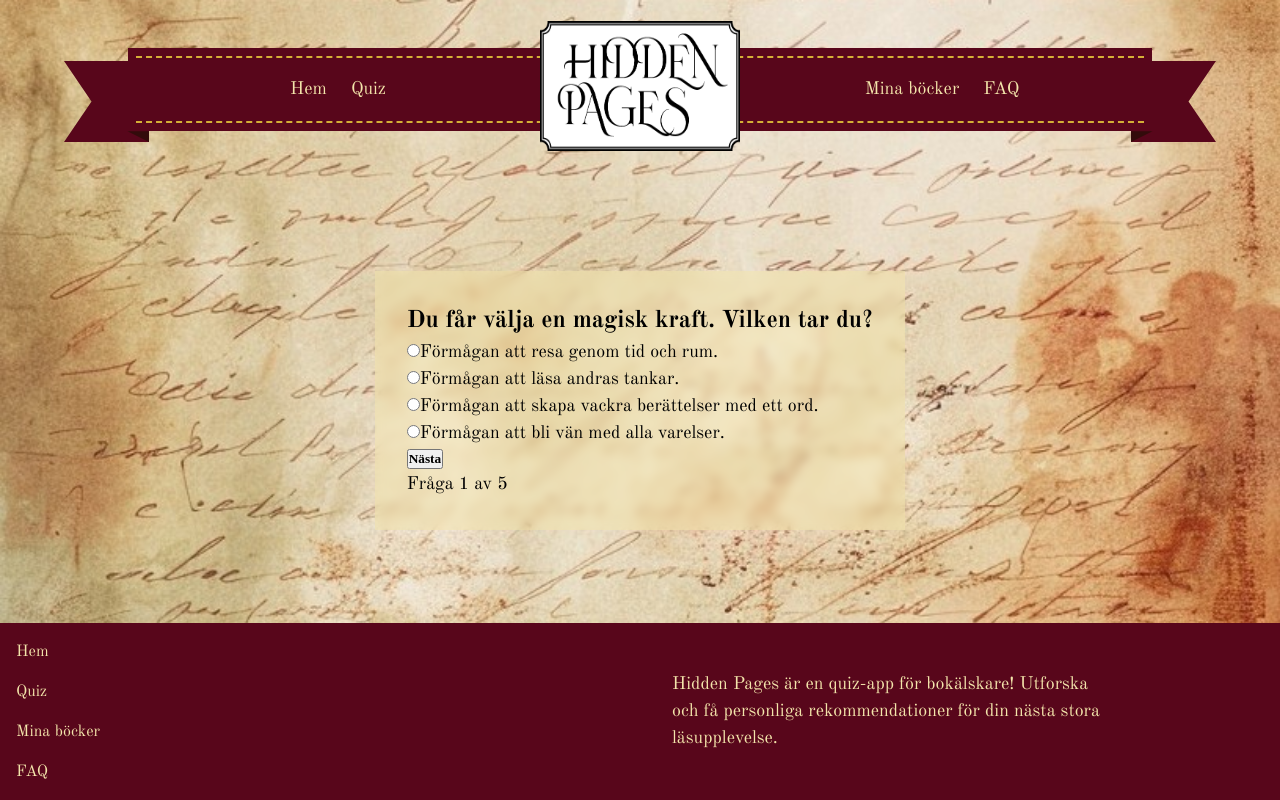
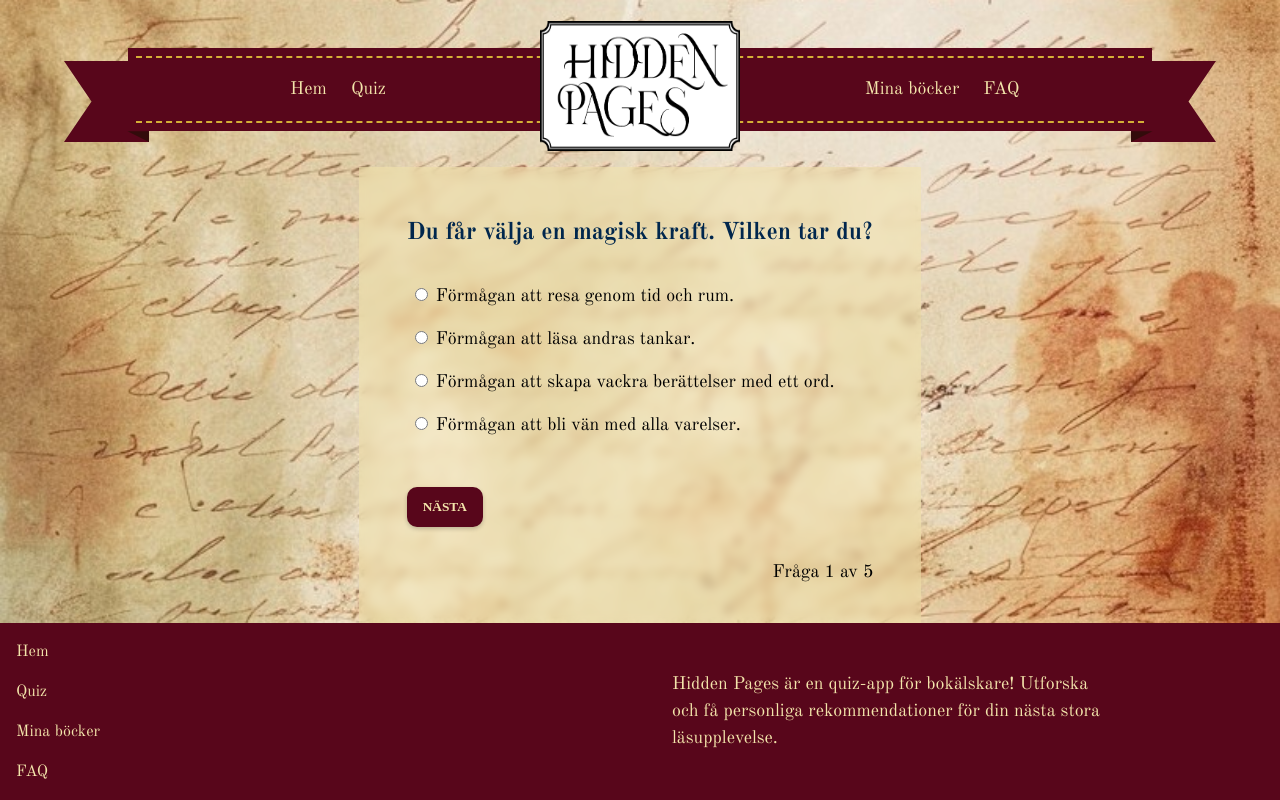
Before and after one commit to Annika-Nyholm/HiddenPages, a React (Vite) app in the folder client/: page /quiz in a window 1280 px wide. Both pictures are taken after a click on the button "STARTA QUIZ". Built offline with nearby package versions, Linux system fonts and the light colour scheme; no server answers.

Commit message:
💄 add mixin to buttons

```diff
--- a/client/src/components/Quiz.tsx
+++ b/client/src/components/Quiz.tsx
@@ -50,8 +50,10 @@ export const Quiz = () => {
 				<article className='quiz-start'>
 					<h2>Välkommen till Quizet!</h2>
 					<button
+						className='start-button'
 						type='button'
 						aria-label='Starta quiz'
+						data-content='Starta quiz'
 						onClick={startQuiz}
 					>
 						Starta Quiz
@@ -91,6 +93,7 @@ export const Quiz = () => {
 					<div className='button-wrapper'>
 						{currentQuestionIndex > 0 && (
 							<button
+							className='back-button'
 								type='button'
 								aria-label='backa en fråga'
 								onClick={handlePrevQuestion}
@@ -100,6 +103,7 @@ export const Quiz = () => {
 						)}
 						{currentQuestionIndex < quiz.length - 1 ? (
 							<button
+							className='next-button'
 								type='button'
 								aria-label='nästa fråga'
 								onClick={handleNextQuestion}
@@ -108,6 +112,7 @@ export const Quiz = () => {
 							</button>
 						) : (
 							<button
+								className='submit-button'
 								type='button'
 								aria-label='generera bokrekommendationer'
 								onClick={() => {
--- a/client/src/styles/_mixins.scss
+++ b/client/src/styles/_mixins.scss
@@ -0,0 +1,82 @@
+@mixin CTAbutton-style(
+	$bg-color,
+	$text-color,
+	$hover-bg-color,
+	$shadow-color,
+	$light-color,
+	$gold-color
+) {
+	background-color: $bg-color;
+	color: $text-color;
+	text-transform: uppercase;
+	padding: 0.75rem 1rem;
+	border: none;
+	border-radius: 10px;
+	cursor: pointer;
+	position: relative;
+	overflow: hidden;
+	box-shadow: 0px 2px 4px rgba($shadow-color, 0.2);
+	transition: transform 0.3s ease, box-shadow 0.3s ease;
+
+	&::before {
+		content: attr(
+			data-content
+		); /* Dynamiskt content baserat på HTML-atribut */
+		position: absolute;
+		top: 0;
+		left: 0;
+		right: 0;
+		bottom: 0;
+		background: linear-gradient(90deg, $light-color, $gold-color);
+		background-clip: text;
+		-webkit-background-clip: text;
+		-webkit-text-fill-color: transparent;
+		font-size: inherit;
+		font-weight: inherit;
+		display: flex;
+		justify-content: center;
+		align-items: center;
+		pointer-events: none;
+	}
+
+	&:hover {
+		transform: translateY(-1px);
+		box-shadow: 0px 4px 6px rgba($shadow-color, 0.3);
+
+		&::before {
+			background: linear-gradient(270deg, $gold-color, $light-color);
+			background-clip: text;
+			-webkit-background-clip: text;
+			-webkit-text-fill-color: transparent;
+		}
+	}
+
+	&:active {
+		transform: translateY(1px);
+		box-shadow: 0px 1px 3px rgba($shadow-color, 0.2);
+	}
+}
+
+@mixin button-style($bg-color, $text-color, $hover-bg-color, $shadow-color) {
+	background-color: $bg-color;
+	color: $text-color;
+	text-transform: uppercase;
+	padding: 0.75rem 1rem;
+	border: none;
+	border-radius: 10px;
+	cursor: pointer;
+	position: relative;
+	box-shadow: 0px 2px 4px rgba($shadow-color, 0.2);
+	transition: transform 0.3s ease, box-shadow 0.3s ease;
+
+	&:hover {
+		transform: translateY(-1px);
+		background-color: $hover-bg-color;
+		box-shadow: 0px 4px 6px rgba($shadow-color, 0.3);
+	}
+
+	&:active {
+		transform: translateY(1px);
+		box-shadow: 0px 1px 3px rgba($shadow-color, 0.2);
+	}
+}
--- a/client/src/styles/components/quiz.scss
+++ b/client/src/styles/components/quiz.scss
@@ -1,66 +1,90 @@
+@use '../variables' as *;
+@use '../mixins' as *;
+@use '../base' as *;
+
 .quiz-start {
-	background-color: rgba(#f3e5ab, 0.5);
+	background-color: rgba(white, 0.5);
 	backdrop-filter: blur(10px);
 	-webkit-backdrop-filter: blur(10px);
-	padding: 2rem;
+	padding: 6rem;
+
 	h2 {
 		padding-block: 1rem;
 	}
-    button {
+
+	.start-button {
 		align-self: flex-end;
-        background-color: #01274d;
-        color: transparent;
-        text-transform: uppercase;
-        padding: 0.75rem 1rem;
-        border: none;
-        border-radius: 10px;
-        cursor: pointer;
-        position: relative;
-        overflow: hidden;
-        box-shadow: 0px 2px 4px rgba(0, 0, 0, 0.2);
-        transition: transform 0.3s ease, box-shadow 0.3s ease;
+		@include CTAbutton-style(
+			$navy-color,
+			transparent,
+			$darker-navy-color,
+			black,
+			$light-color,
+			$gold-color
+		);
+	}
+}
+.quiz-wrapper {
+	background-color: rgba($light-color, 0.5);
+	backdrop-filter: blur(5px);
+	-webkit-backdrop-filter: blur(5px);
+	padding: 3rem;
 
-        &::before {
-            content: 'Starta Quiz';
-            position: absolute;
-            top: 0;
-            left: 0;
-            right: 0;
-            bottom: 0;
-            background: linear-gradient(90deg, #f3e5ab, #d4af37);
-            background-clip: text;
-            -webkit-background-clip: text;
-            -webkit-text-fill-color: transparent;
-            font-size: inherit;
-            font-weight: inherit;
+	.question-card {
         display: flex;
-            justify-content: center;
-            align-items: center;
-            pointer-events: none;
+        flex-direction: column;
+        gap: 2rem;
+
+        h3 {
+			color: $navy-color;
 		}
 
-        &:hover {
-            transform: translateY(-1px);
-            background-color: #012243;
-            box-shadow: 0px 4px 6px rgba(0, 0, 0, 0.3);
+		li {
+            padding-block-end: 1rem;
+		}
 
-            &::before {
-                background: linear-gradient(270deg, #d4af37, #f3e5ab);
-                background-clip: text;
-                -webkit-background-clip: text;
-                -webkit-text-fill-color: transparent;
+		input {
+            margin-right: 0.5rem;
+		}
+
+        label {
+            cursor: pointer;
+            padding: 0.5rem;
+        }
+
+        .button-wrapper {
+            display: flex;
+            gap: 1rem;
+            //align-self: flex-end;
+        }
+
+		.next-button {
+			@include button-style(
+				$red-color,
+				$light-color,
+				$lighter-red-color,
+				black
+			);
+		}
+		.back-button {
+			@include button-style(
+				$light-color,
+				$red-color,
+				$darker-light-color,
+				black
+			);
+		}
+		.submit-button {
+			@include button-style(
+				$navy-color,
+				$gold-color,
+				$darker-navy-color,
+				black
+			);
+		}
+
+		p {
+			align-self: flex-end;
 		}
 	}
-        &:active {
-            transform: translateY(1px);
-            box-shadow: 0px 1px 3px rgba(0, 0, 0, 0.2);
 }
-    }
-
-}
-.quiz-wrapper {
-    background-color: rgba(#f3e5ab, 0.5);
-    backdrop-filter: blur(5px);
-    -webkit-backdrop-filter: blur(5px);
-    padding: 2rem;
-}
--- a/client/src/styles/pages/homePage.scss
+++ b/client/src/styles/pages/homePage.scss
@@ -1,3 +1,7 @@
+@use '../variables' as *;
+@use '../mixins' as *;
+@use '../base' as *;
+
 .homepage-wrapper {
 	width: 100%;
 	height: 100vh;
@@ -12,7 +16,7 @@
 	.home-text {
 		width: 80%;
 		max-width: 660px;
-		background-color: rgba(#f3e5ab, 0.5);
+		background-color: rgba($light-color, 0.5);
 		backdrop-filter: blur(20px);
 		-webkit-backdrop-filter: blur(20px);
 		padding: 1rem;
@@ -31,7 +35,7 @@
 		}
 		button {
 			align-self: flex-end;
-			background-color: #01274d;
+			background-color: $navy-color;
 			color: transparent;
 			text-transform: uppercase;
 			padding: 0.75rem 1rem;
@@ -50,7 +54,7 @@
 				left: 0;
 				right: 0;
 				bottom: 0;
-				background: linear-gradient(90deg, #f3e5ab, #d4af37);
+			background: linear-gradient(90deg, $light-color, $gold-color);
 				background-clip: text;
 				-webkit-background-clip: text;
 				-webkit-text-fill-color: transparent;
@@ -64,11 +68,11 @@
 
 			&:hover {
 				transform: translateY(-1px);
-				background-color: #012243;
+				background-color: $darker-navy-color;
 				box-shadow: 0px 4px 6px rgba(0, 0, 0, 0.3);
 
 				&::before {
-					background: linear-gradient(270deg, #d4af37, #f3e5ab);
+					background: linear-gradient(270deg, $gold-color, $light-color);
 					background-clip: text;
 					-webkit-background-clip: text;
 					-webkit-text-fill-color: transparent;
```
Lines whose indentation alone changed are shown as unchanged.
